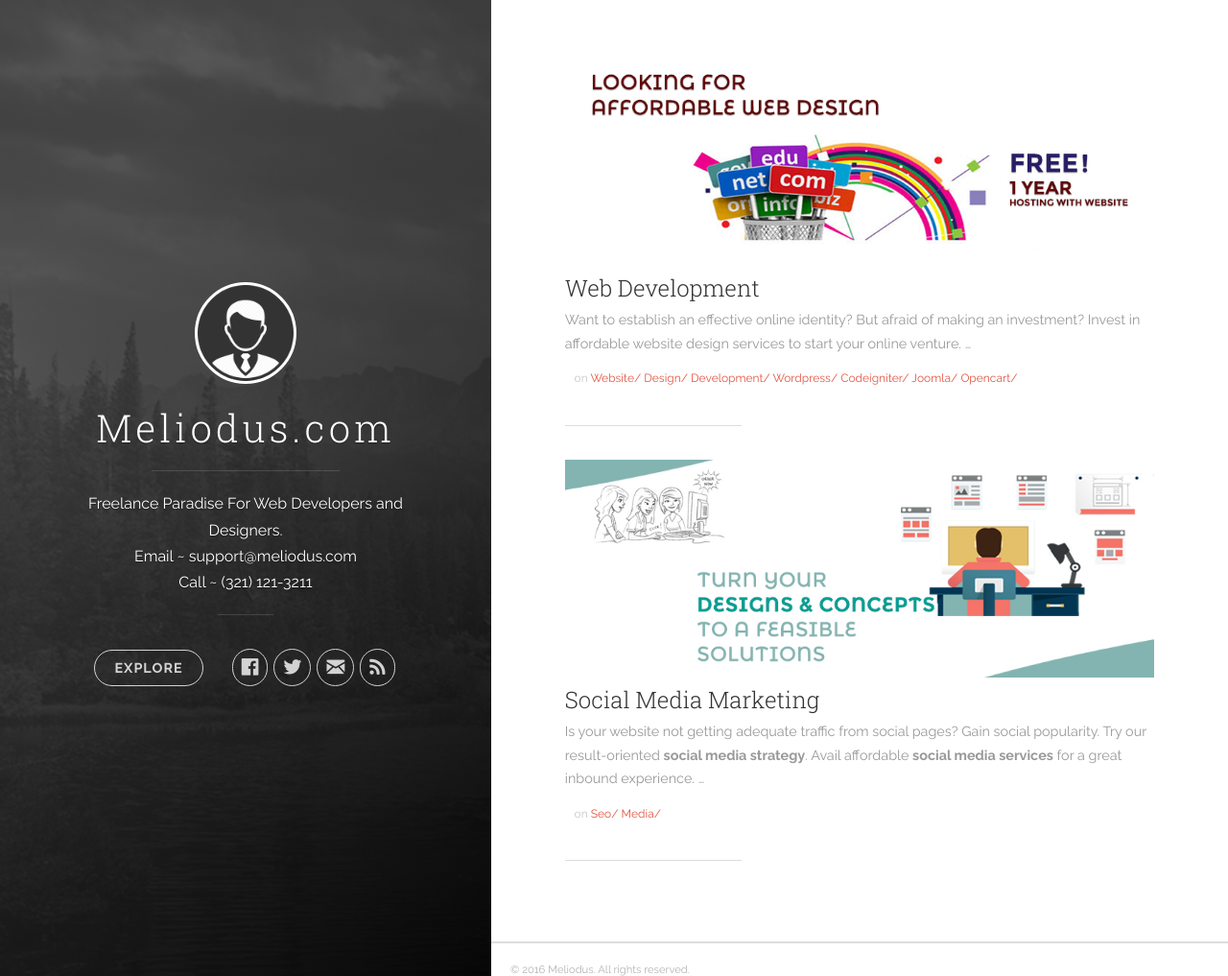
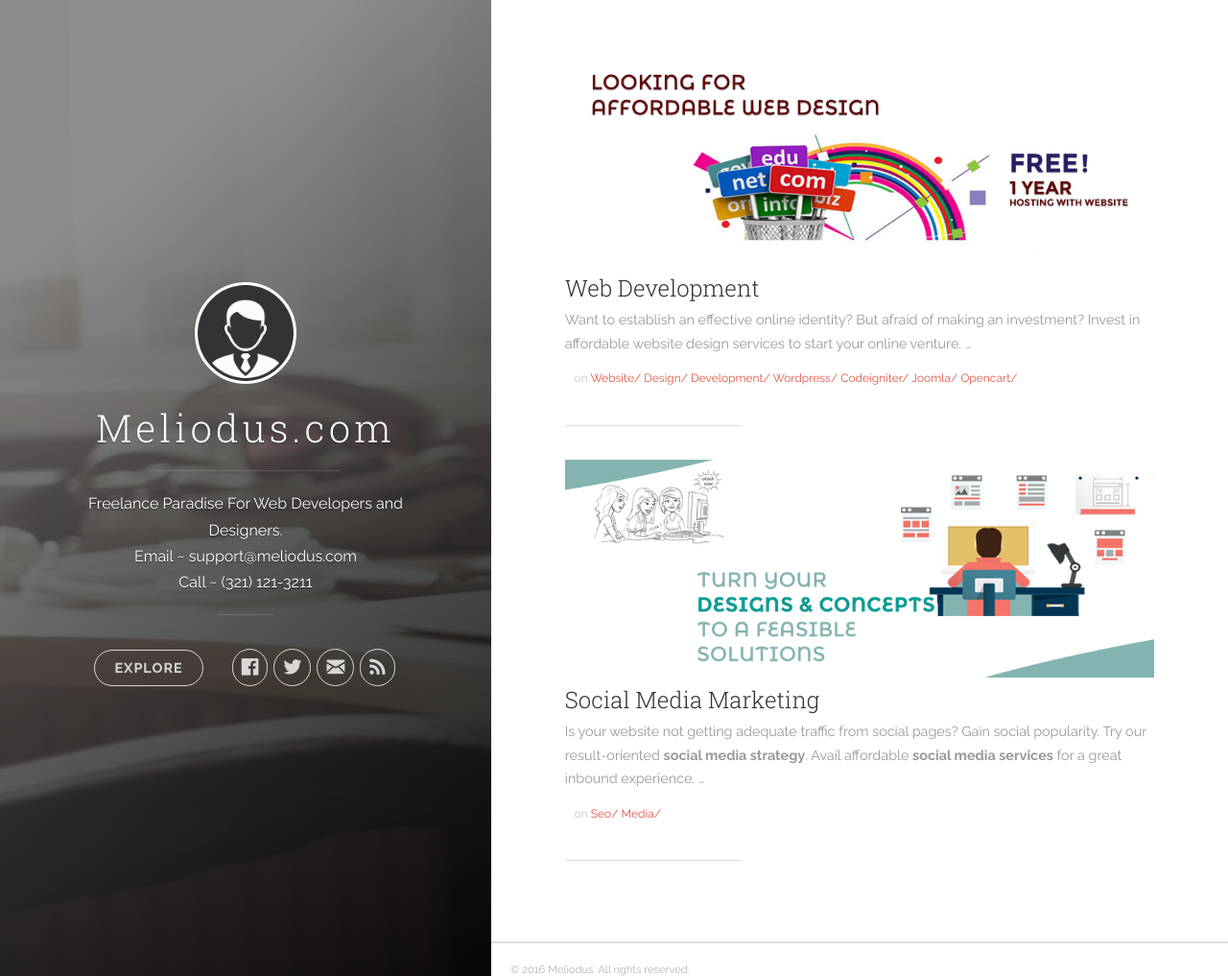
Before and after one commit to gogoodly/meliodus.github.io, a Jekyll site: the page built from index.html, in a window 1280 px wide and 1017 px high. Shown: the whole window at 96% size. Built offline with Jekyll 4.4.1, drawn with Linux system fonts in a browser that asks for light colours; nearby versions of some CDN libraries; the list of posts is cut into pages by our own code.

Commit message:
general modification 4

```diff
--- a/_includes/header.html
+++ b/_includes/header.html
@@ -3,7 +3,7 @@
   <i class="icon icon-x-circle btn-mobile-close__icon hidden"></i>
 </span>
 
-<header class="panel-cover" style="background-image: url({{ "images/cover.jpg" | prepend: site.baseurl }})">
+<header class="panel-cover" style="background-image: url({{ "images/how-much-website-costs.jpg" | prepend: site.baseurl }})">
   <div class="panel-main">
 
     <div class="panel-main__inner panel-inverted">
--- a/css/uno.css
+++ b/css/uno.css
@@ -1225,7 +1225,7 @@
 	right: 0;
 	bottom: 0;
 	left: 0;
-	background-color: rgba(68, 68, 68, 0.6);
+	background-color: rgba(68, 68, 68, 0.0);
 	background-image: -webkit-linear-gradient(-410deg, rgba(68, 68, 68, 0.6) 20%, rgba(0, 0, 0, 0.9));
 	background-image: linear-gradient(140deg,rgba(68, 68, 68, 0.6) 20%, rgba(0, 0, 0, 0.9)); }
 
```
Also changed, not shown: images/how-much-website-costs.jpg (added), images/web-development-banner.png (added), 12 other files.
